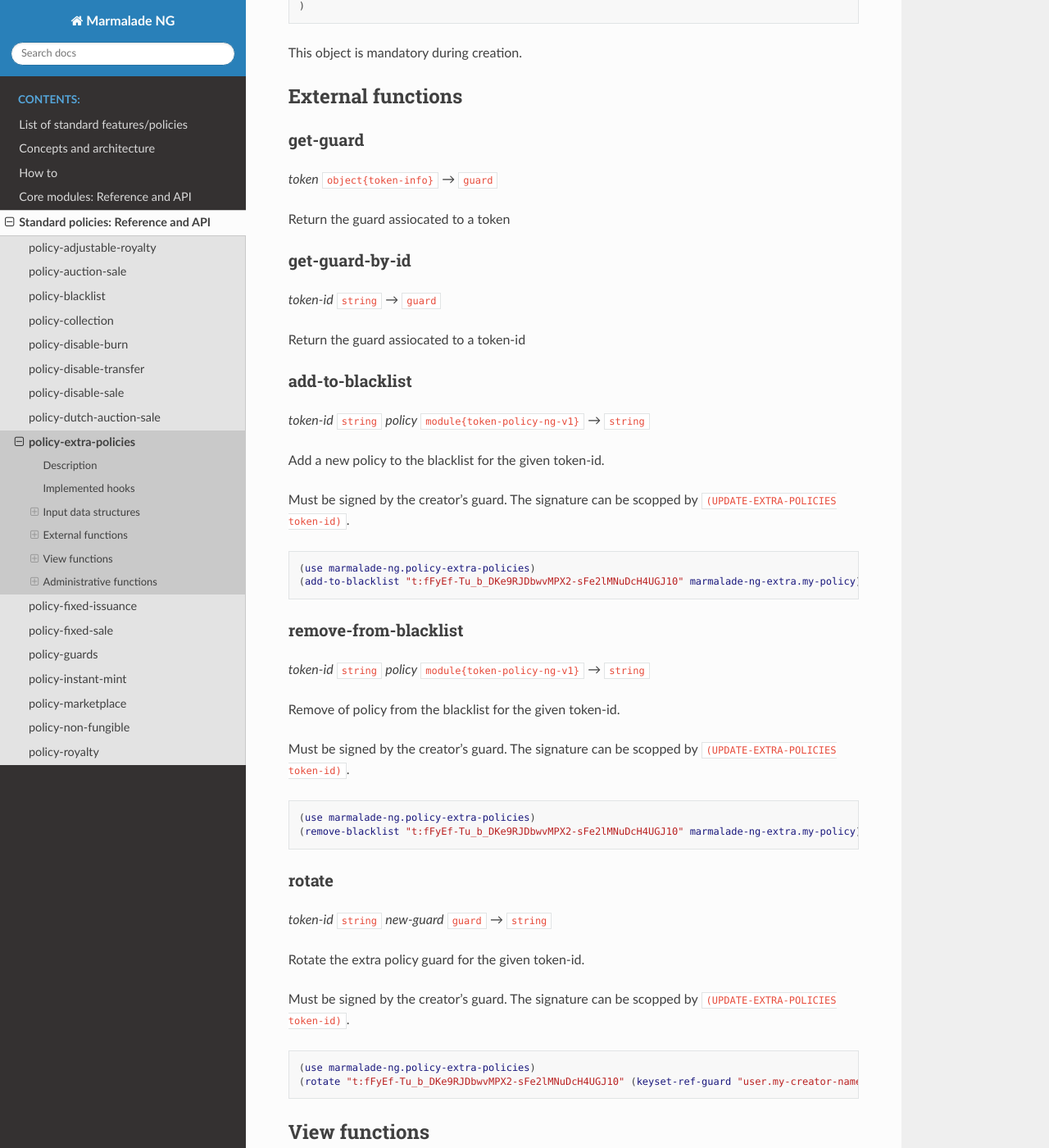
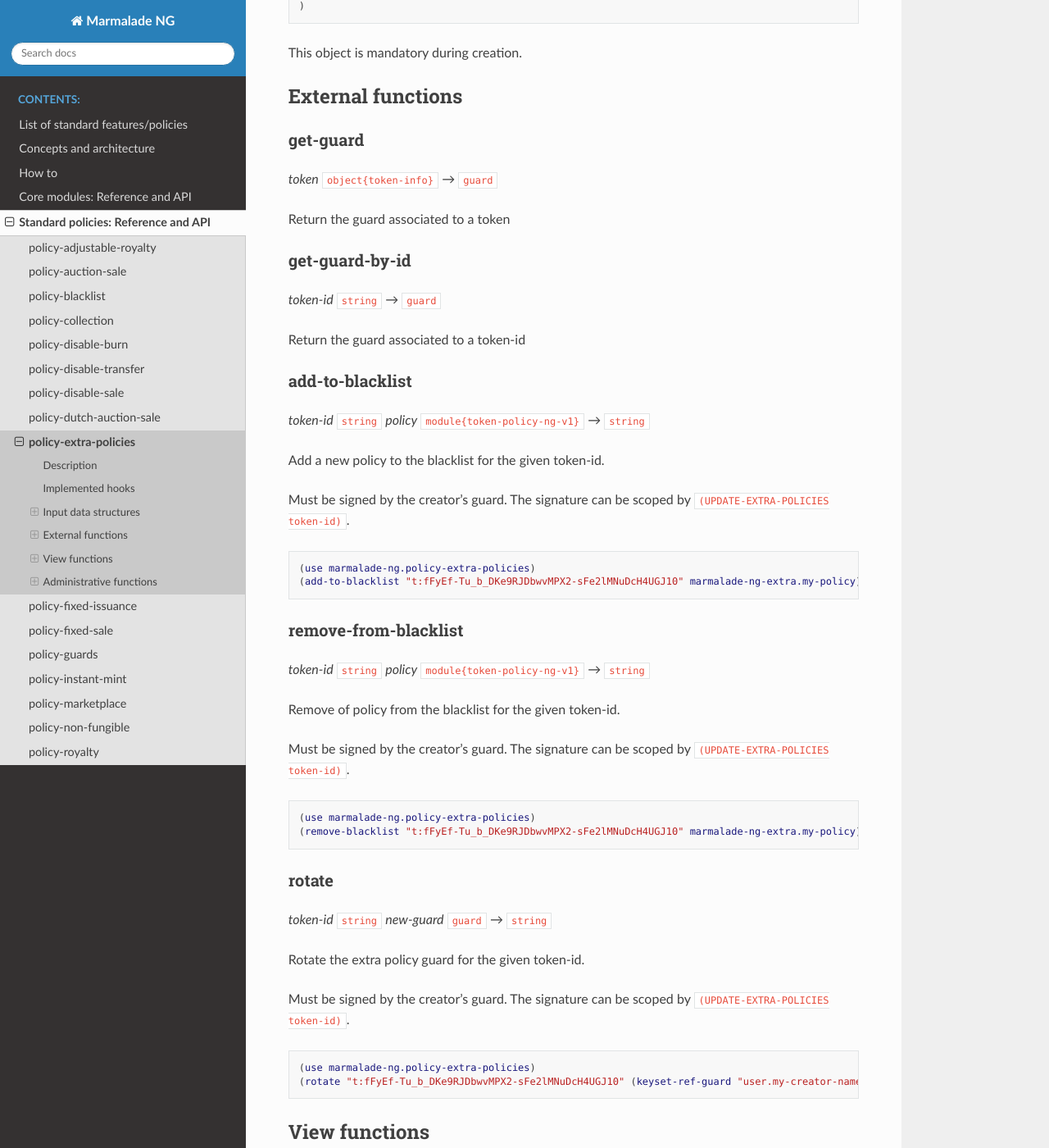
Before and after one commit to Marmalade-NG/marmalade-ng, a Sphinx documentation site: the page built from doc/source/policy-extra-policies.rst, in a window 1280 px wide and 1400 px high, scrolled down 935 px. Shown: the whole window at 82% size. Built offline with Sphinx 7.4.7 and the Read the Docs theme 2.0.0, drawn with Linux system fonts in a browser that asks for light colours; some of the changed text lies outside the part shown.

Commit message:
Fix typos in doc

```diff
--- a/doc/source/policy-extra-policies.rst
+++ b/doc/source/policy-extra-policies.rst
@@ -61,13 +61,13 @@
 ~~~~~~~~~~
 *token* ``object{token-info}`` *→* ``guard``
 
-Return the guard assiocated to a token
+Return the guard associated to a token
 
 get-guard-by-id
 ~~~~~~~~~~~~~~~
 *token-id* ``string`` *→* ``guard``
 
-Return the guard assiocated to a token-id
+Return the guard associated to a token-id
 
 add-to-blacklist
 ~~~~~~~~~~~~~~~~
@@ -75,7 +75,7 @@
 
 Add a new policy to the blacklist for the given token-id.
 
-Must be signed by the creator's guard. The signature can be scopped
+Must be signed by the creator's guard. The signature can be scoped
 by ``(UPDATE-EXTRA-POLICIES token-id)``.
 
 .. code:: lisp
@@ -89,7 +89,7 @@
 
 Remove of policy from the blacklist for the given token-id.
 
-Must be signed by the creator's guard. The signature can be scopped
+Must be signed by the creator's guard. The signature can be scoped
 by ``(UPDATE-EXTRA-POLICIES token-id)``.
 
 .. code:: lisp
@@ -104,7 +104,7 @@
 
 Rotate the extra policy guard for the given token-id.
 
-Must be signed by the creator's guard. The signature can be scopped
+Must be signed by the creator's guard. The signature can be scoped
 by ``(UPDATE-EXTRA-POLICIES token-id)``.
 
 .. code:: lisp
@@ -151,7 +151,7 @@
 Admin function to add a policy to the global extra-policies list.
 
 The transaction must be signed by the extra-policy governance keyset.
-The signature can be scopped by ``(EXTRA-POLICIES-GOVERNANCE)``.
+The signature can be scoped by ``(EXTRA-POLICIES-GOVERNANCE)``.
 
 .. code:: lisp
 
@@ -164,7 +164,7 @@
 *policy* ``module{token-policy-ng-v1}`` *→* ``string``
 
 Admin function to remove a policy from the global extra-policies list.
-The signature can be scopped by ``(EXTRA-POLICIES-GOVERNANCE)``.
+The signature can be scoped by ``(EXTRA-POLICIES-GOVERNANCE)``.
 
 .. code:: lisp
 
```
Also changed, not shown: other parts of doc/source/policy-extra-policies.rst (+2 -2 lines).
